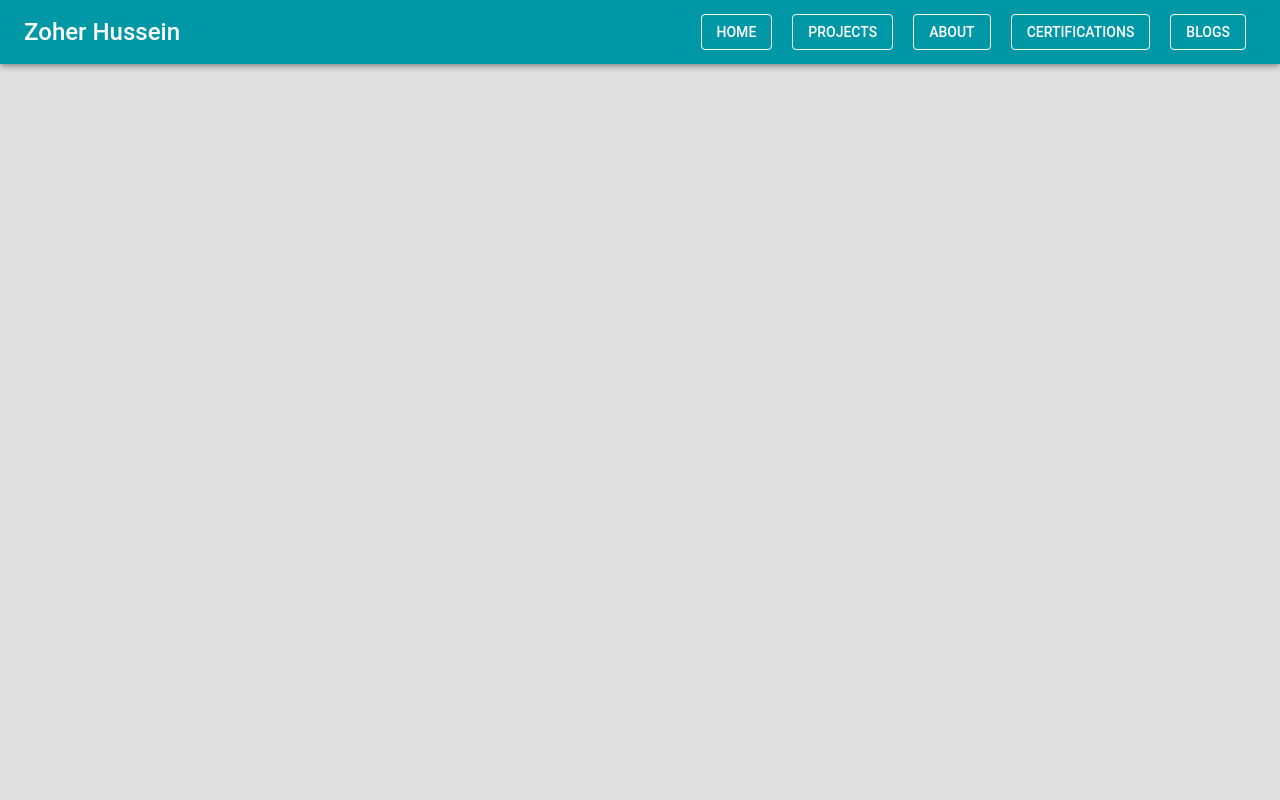
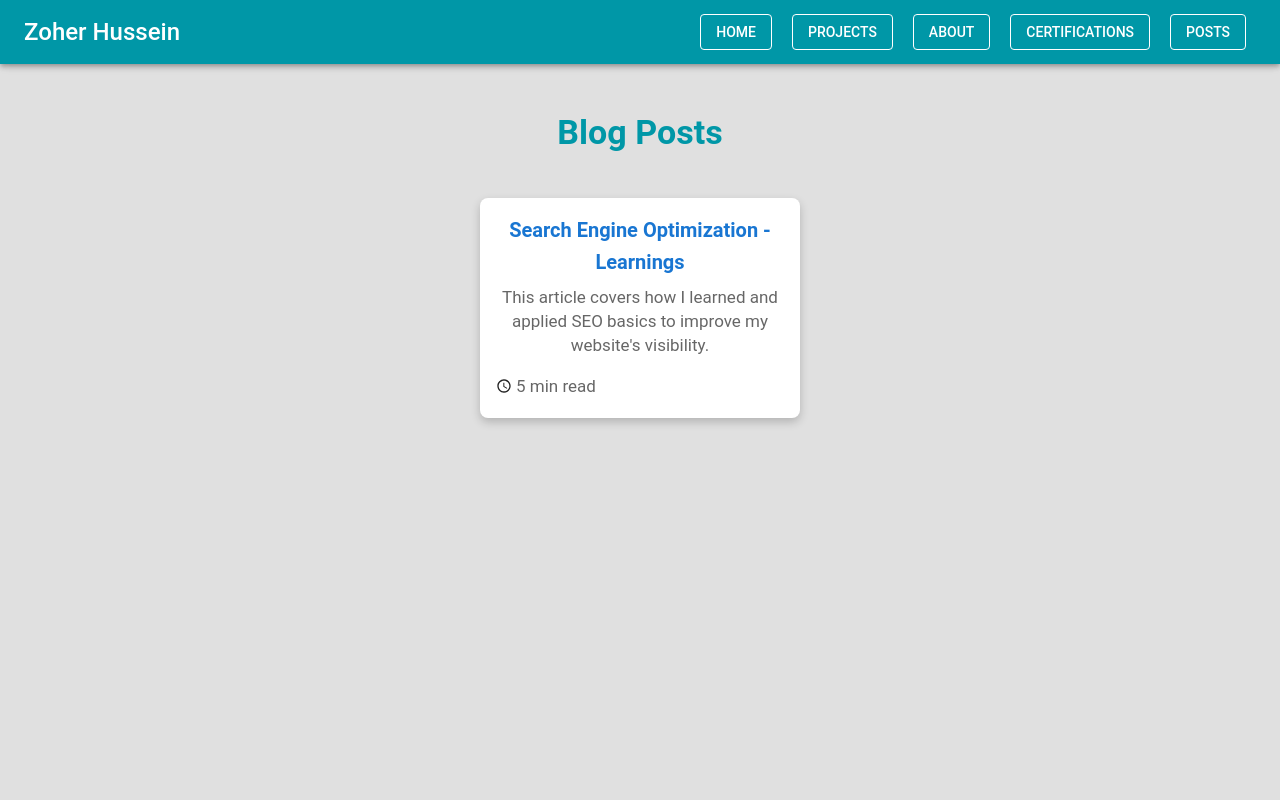
Before and after one commit to Zoher45/portfolio-website, a React (Create React App) app: page /posts in a window 1280 px wide. Shown: the top 800 px of the page. Built offline with nearby package versions, Linux system fonts and the light colour scheme.

Commit message:
Adding 404 page, updating styling to post cards, removing unused utils and updating md file

```diff
--- a/package.json
+++ b/package.json
@@ -12,6 +12,7 @@
     "@testing-library/jest-dom": "^5.17.0",
     "@testing-library/react": "^13.4.0",
     "@testing-library/user-event": "^13.5.0",
+    "@types/react-helmet": "^6.1.11",
     "react": "^18.3.1",
     "react-dom": "^18.3.1",
     "react-helmet": "^6.1.0",
--- a/src/App.tsx
+++ b/src/App.tsx
@@ -10,9 +10,9 @@ import { ThemeProvider, createTheme } from "@mui/material/styles";
 import { CssBaseline, Container, Box } from "@mui/material";
 import GlobalStyles from "@mui/material/GlobalStyles";
 import { BrowserRouter as Router, Route, Routes } from "react-router-dom";
-import Blog from "./components/Blog.tsx"; // Your blog post component
-import BlogPost from "./components/BlogPost.tsx"; // Your blog post component
-
+import Posts from "./components/Posts.tsx";
+import Post from "./components/Post.tsx";
+import NotFoundPage from "./components/NotFoundPage.tsx";
 const theme = createTheme({
   typography: {
     fontFamily: "Roboto, Arial, sans-serif",
@@ -87,11 +87,9 @@ function App() {
           >
             <Box sx={{ my: 4 }}>
               <Routes>
-                {/* Blog Post Route */}
-                <Route path="/blog/:slug" element={<BlogPost />} />
-                <Route path="/blogs" element={<Blog />} />
-
-                {/* Default Route for all other pages */}
+                <Route path="/post/:slug" element={<Post />} />
+                <Route path="/posts" element={<Posts />} />
+                <Route path="*" element={<NotFoundPage />} />
                 <Route
                   path="/"
                   element={
--- a/src/components/Blog.tsx
+++ /dev/null
@@ -1,40 +0,0 @@
-// src/pages/Blog.js
-import React from "react";
-import { Box, Typography, Link } from "@mui/material";
-
-const blogPosts = [
-  {
-    slug: "seo",
-    title: "SEO Best Practices",
-  },
-];
-
-const Blog = () => {
-  return (
-    <Box
-      id="home"
-      sx={{
-        display: "flex",
-        flexDirection: "column",
-        alignItems: "center",
-        justifyContent: "center",
-        textAlign: "center",
-        paddingTop: 10,
-        position: "relative",
-      }}
-    >
-      <Typography variant="h4" gutterBottom>
-        Blog
-      </Typography>
-      {blogPosts.map((post) => (
-        <Box key={post.slug} sx={{ marginBottom: 3 }}>
-          <Link href={`/blog/${post.slug}`} underline="hover">
-            <Typography variant="h6">{post.title}</Typography>
-          </Link>
-        </Box>
-      ))}
-    </Box>
-  );
-};
-
-export default Blog;
--- a/src/components/Certifications.tsx
+++ b/src/components/Certifications.tsx
@@ -63,9 +63,12 @@ const Certifications = () => {
                 maxWidth: 250,
                 margin: "auto",
                 borderRadius: 2,
-                boxShadow: "0px 4px 6px rgba(0, 0, 0, 0.2)",
-                ":hover": {
-                  boxShadow: "0px 8px 16px #0097a7",
+                transition:
+                  "transform 0.3s ease-in-out, box-shadow 0.3s ease-in-out",
+                boxShadow: "0 4px 10px rgba(0, 0, 0, 0.2)",
+                "&:hover": {
+                  transform: "translateY(-8px)",
+                  boxShadow: "0 12px 24px #0097a7",
                 },
               }}
             >
--- a/src/components/NavBar.tsx
+++ b/src/components/NavBar.tsx
@@ -36,30 +36,30 @@ const Navbar = () => {
     if (element) {
       setTimeout(() => {
         element.scrollIntoView({ behavior: "smooth", block: "start" });
-      }, 100); // Adjust delay if needed
+      }, 100); // Adjust delay so after load it will go to id element
     }
   };
 
-  const handleNavigation = (href) => {
-    if (href.startsWith("#")) {
-      scrollToSection(href.substring(1)); // Remove the '#' from href
+  const handleNavigation = (to) => {
+    if (to.startsWith("#")) {
+      scrollToSection(to.substring(1)); // Remove the '#' from to
     } else {
-      navigate(href);
+      navigate(to);
       window.scrollTo(0, 0);
     }
   };
 
   const menuItems = [
-    { label: "Home", href: "/" },
-    { label: "Projects", href: "/#projects" },
-    { label: "About", href: "/#about" },
-    { label: "Certifications", href: "/#certifications" },
-    { label: "Blogs", href: "/blogs" },
+    { label: "Home", to: "/" },
+    { label: "Projects", to: "/#projects" },
+    { label: "About", to: "/#about" },
+    { label: "Certifications", to: "/#certifications" },
+    { label: "Posts", to: "/posts" },
   ];
 
   useEffect(() => {
     if (hash) {
-      scrollToSection(hash.substring(1)); // Remove the '#' from hash
+      scrollToSection(hash.substring(1));
     }
   }, [hash]);
 
@@ -99,7 +99,7 @@ const Navbar = () => {
                 {menuItems.map((item) => (
                   <MenuItem
                     key={item.label}
-                    onClick={() => handleNavigation(item.href)}
+                    onClick={() => handleNavigation(item.to)}
                   >
                     {item.label}
                   </MenuItem>
@@ -114,7 +114,7 @@ const Navbar = () => {
                   color="inherit"
                   variant="outlined"
                   sx={{ margin: "10px" }}
-                  onClick={() => handleNavigation(item.href)}
+                  onClick={() => handleNavigation(item.to)}
                 >
                   {item.label}
                 </Button>
--- /dev/null
+++ b/src/components/NotFoundPage.tsx
@@ -0,0 +1,55 @@
+import React from "react";
+import { Box, Typography, Button } from "@mui/material";
+import { useNavigate } from "react-router-dom";
+import { Helmet } from "react-helmet";
+
+const NotFoundPage = () => {
+  const navigate = useNavigate();
+
+  const handleGoHome = () => {
+    navigate("/");
+  };
+
+  return (
+    <Box
+      sx={{
+        height: "100vh",
+        display: "flex",
+        flexDirection: "column",
+        alignItems: "center",
+        justifyContent: "center",
+        padding: 2,
+      }}
+    >
+      <Helmet>
+        <title>Error | Zoher Hussein</title>
+        <meta
+          name="description"
+          content="This is an error page that user has come across. Where the page doesn't exist."
+        />
+      </Helmet>
+
+      <Typography variant="h1" color="#0097a7" gutterBottom>
+        404
+      </Typography>
+      <Typography variant="h5" color="textSecondary" gutterBottom>
+        Oops! The page you're looking for doesn't exist.
+      </Typography>
+      <Button
+        variant="contained"
+        onClick={handleGoHome}
+        sx={{
+          mt: 2,
+          bgcolor: "#0097a7",
+          "&:hover": {
+            bgcolor: "#007b8f", //removes the variant hover
+          },
+        }}
+      >
+        Go Home
+      </Button>
+    </Box>
+  );
+};
+
+export default NotFoundPage;
--- a/src/components/BlogPost.tsx
+++ b/src/components/Post.tsx
@@ -1,17 +1,16 @@
-// src/pages/BlogPost.js
 import React, { useEffect, useState } from "react";
 import { useParams } from "react-router-dom";
 import ReactMarkdown from "react-markdown";
 import remarkGfm from "remark-gfm";
 import { Box, Typography } from "@mui/material";
 
-const BlogPost = () => {
+const Post = () => {
   const { slug } = useParams();
   const [content, setContent] = useState("");
 
   useEffect(() => {
     // Fetch the Markdown file from the public folder
-    fetch(`/blog/${slug}.md`)
+    fetch(`/post_files/${slug}.md`)
       .then((response) => response.text())
       .then((text) => setContent(text))
       .catch((err) => console.error(err));
@@ -22,13 +21,23 @@ const BlogPost = () => {
   }
 
   return (
-    <Box sx={{ padding: 4 }}>
-      <Typography variant="h4" gutterBottom>
+    <Box
+      sx={{
+        display: "flex",
+        flexDirection: "column",
+        alignItems: "center",
+        justifyContent: "center",
+        textAlign: "center",
+        paddingTop: 10,
+        position: "relative",
+      }}
+    >
+      {/* <Typography variant="h4" gutterBottom>
         {slug.replace("-", " ")}
-      </Typography>
+      </Typography> */}
       <ReactMarkdown remarkPlugins={[remarkGfm]}>{content}</ReactMarkdown>
     </Box>
   );
 };
 
-export default BlogPost;
+export default Post;
--- /dev/null
+++ b/src/components/Posts.tsx
@@ -0,0 +1,114 @@
+import React from "react";
+import {
+  Box,
+  Typography,
+  Link,
+  Card,
+  CardContent,
+  CardActionArea,
+} from "@mui/material";
+import { AccessTime } from "@mui/icons-material";
+import { Helmet } from "react-helmet";
+
+const blogPosts = [
+  {
+    slug: "seo-learnings",
+    title: "Search Engine Optimization - Learnings",
+    brief:
+      "This article covers how I learned and applied SEO basics to improve my website's visibility.",
+    readingTime: "5 min read",
+  },
+];
+
+const Posts = () => {
+  return (
+    <Box
+      id="home"
+      sx={{
+        display: "flex",
+        flexDirection: "column",
+        alignItems: "center",
+        justifyContent: "center",
+        textAlign: "center",
+        paddingTop: 10,
+        paddingX: 2,
+      }}
+    >
+      <Helmet>
+        <title>Posts | Zoher Hussein</title>
+        <meta
+          name="description"
+          content="Posts by Zoher Hussein covering various topics, including learnings, how-tos, guides, and articles."
+        />
+      </Helmet>
+
+      <Typography variant="h4" fontWeight="bold" gutterBottom>
+        Blog Posts
+      </Typography>
+
+      <Box
+        sx={{
+          display: "flex",
+          flexWrap: "wrap",
+          gap: 3,
+          justifyContent: "center",
+          mt: 4,
+        }}
+      >
+        {blogPosts.map((post) => (
+          <Card
+            key={post.slug}
+            sx={{
+              width: 320,
+              height: 220,
+              display: "flex",
+              flexDirection: "column",
+              justifyContent: "space-between",
+              transition:
+                "transform 0.3s ease-in-out, box-shadow 0.3s ease-in-out",
+              boxShadow: "0 4px 10px rgba(0, 0, 0, 0.2)",
+              "&:hover": {
+                transform: "translateY(-8px)",
+                boxShadow: "0 12px 24px #0097a7",
+              },
+              borderRadius: 2,
+              overflow: "hidden",
+            }}
+          >
+            <CardActionArea
+              component={Link}
+              href={`/post/${post.slug}`}
+              underline="none"
+            >
+              <CardContent>
+                <Typography
+                  variant="h6"
+                  color="primary"
+                  fontWeight="bold"
+                  gutterBottom
+                >
+                  {post.title}
+                </Typography>
+                <Typography
+                  variant="body2"
+                  color="textSecondary"
+                  sx={{ minHeight: 60 }}
+                >
+                  {post.brief}
+                </Typography>
+                <Box sx={{ display: "flex", alignItems: "center", mt: 2 }}>
+                  <AccessTime sx={{ fontSize: 16, marginRight: 0.5 }} />
+                  <Typography variant="body2" color="textSecondary">
+                    {post.readingTime}
+                  </Typography>
+                </Box>
+              </CardContent>
+            </CardActionArea>
+          </Card>
+        ))}
+      </Box>
+    </Box>
+  );
+};
+
+export default Posts;
```
Also changed, not shown: src/utils/loadBlogPosts.js (deleted, +0 -8 lines), public/post_files/seo-learnings.md (renamed from public/blog/SEO.md), 1 other file (tests, documents, lock files or other folders).
